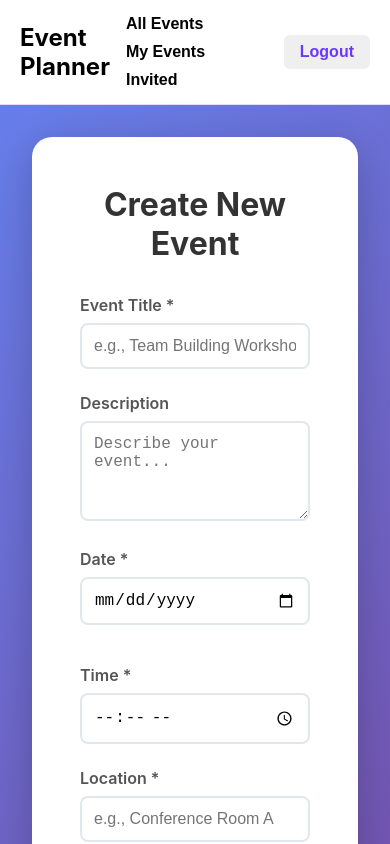
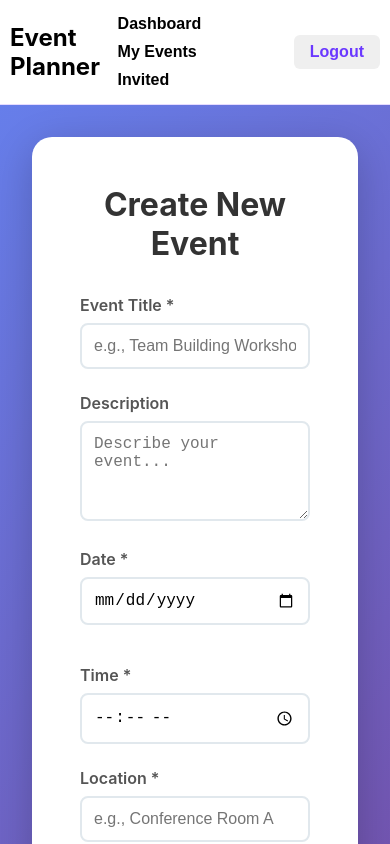
Before and after one commit to Event-Planner-System/frontend-service, a React (Create React App) app: page /create-event in a window 390 px wide. Shown: the top 844 px of the page. Built offline with nearby package versions, Linux system fonts and the light colour scheme.

Commit message:
integrated new dashboard and navbar

```diff
--- a/src/components/Card/Card.js
+++ b/src/Components/Card.js
@@ -1,4 +1,4 @@
-import './Card.css';
+import '../styles/Card.css';
 
 export default function Card() {
     return (
--- /dev/null
+++ b/src/Components/Navbar.js
@@ -0,0 +1,31 @@
+import React, { useContext } from 'react';
+import '../styles/Navbar.css';
+import { AuthContext } from '../context/AuthContext.js';
+import { useNavigate } from 'react-router-dom';
+
+export default function Navbar() {
+    const { user, logout } = useContext(AuthContext);
+    const navigate = useNavigate();
+
+    const handleLogout = () => {
+    logout();
+    navigate('/login');
+  };
+    return (
+        <div id="navbar">
+            <h2 className="title">Event Planner</h2>
+
+            <div id="center-buttons">
+            <button className="nav-btn">Dashboard</button>
+            <button className="nav-btn">My Events</button>
+            <button className="nav-btn">Invited</button>
+            </div>
+
+            <button className="logout" onClick={handleLogout}>Logout</button>
+
+        </div>
+
+
+    );
+
+}
--- a/src/components/Search/Search.js
+++ b/src/Components/Search.js
@@ -1,4 +1,4 @@
-import './Search.css';
+import '../styles/Search.css';
 
 export default function Search() {
     return (
--- a/src/components/Navbar/Navbar.css
+++ /dev/null
@@ -1,55 +0,0 @@
-#navbar {
-  display: flex;
-  justify-content: space-between;
-  align-items: center;
-  padding: 10px 20px;
-  border-bottom: 1px solid #e5dbff;
-}
-
-.title {
-  margin: 0;
-  color: #000000;
-}
-
-.title:hover {
-  color: #6b38ff;
-  cursor: pointer;
-}
-
-.center-buttons {
-  display: flex;
-  gap: 15px;
-}
-
-
-.nav-btn {
-  padding: 5px 16px;
-  border: none;
-  border-radius: 6px;
-  cursor: pointer;
-  background-color: #ffffff;
-  color: rgb(0, 0, 0);
-  font-weight: bold;
-  font-size: 16px;
-  margin-right: 10px;
-}
-
-.nav-btn:hover {
-  background: #6b38ff;
-  color: white;
-}
-
-.logout {
-  padding: 8px 16px;
-  font-weight: bold;
-  color: #6b38ff;
-  border-radius: 6px;
-  border: none;
-  cursor: pointer;
-  font-size: medium;
-}
-
-.logout:hover {
-  background: #f32e02;
-  color: white;
-}
--- a/src/components/Navbar/Navbar.js
+++ /dev/null
@@ -1,21 +0,0 @@
-import './Navbar.css';
-
-export default function Navbar() {
-    return (
-        <div id="navbar">
-            <h2 className="title">Event Planner</h2>
-
-            <div id="center-buttons">
-            <button className="nav-btn">All Events</button>
-            <button className="nav-btn">My Events</button>
-            <button className="nav-btn">Invited</button>
-            </div>
-
-            <button className="logout">Logout</button>
-
-        </div>
-
-
-    );
-
-}
--- a/src/pages/CreateEvent.js
+++ b/src/pages/CreateEvent.js
@@ -1,7 +1,7 @@
 import React, { useState, useContext } from 'react';
 import { EventContext } from '../context/EventContext';
 import { useNavigate } from 'react-router-dom';
-import Navbar from '../Components/Navbar/Navbar.js';
+import Navbar from '../Components/Navbar.js';
 import '../styles/CreateEvent.css';
 
 const CreateEvent = () => {
--- a/src/pages/Dashboard.js
+++ b/src/pages/Dashboard.js
@@ -1,7 +1,7 @@
 import '../styles/Dashboard.css';
-import Search from '../Components/Search/Search.js';
-import Card from '../Components/Card/Card.js';
-import Nabvar from '../Components/Navbar/Navbar.js';
+import Search from '../Components/Search.js';
+import Card from '../Components/Card.js';
+import Nabvar from '../Components/Navbar.js';
 import { useNavigate } from 'react-router-dom';
 
 export default function Dashboard() {
--- a/src/pages/MyEvents.js
+++ b/src/pages/MyEvents.js
@@ -1,6 +1,6 @@
 import React, { useState, useEffect, useContext } from 'react';
 import { EventContext } from '../context/EventContext';
-import Navbar from '../Components/Navbar/Navbar.js';
+import Navbar from '../Components/Navbar.js';
 import axios from 'axios';
 import '../styles/MyEvents.css';
 
--- a/src/styles/Navbar.css
+++ b/src/styles/Navbar.css
@@ -1,97 +1,55 @@
-.navbar {
-  background: linear-gradient(135deg, #667eea 0%, #764ba2 100%);
-  padding: 1rem 2rem;
-  box-shadow: 0 2px 10px rgba(0, 0, 0, 0.1);
-  position: sticky;
-  top: 0;
-  z-index: 100;
-}
-
-.navbar-container {
-  max-width: 1200px;
-  margin: 0 auto;
+#navbar {
   display: flex;
   justify-content: space-between;
   align-items: center;
+  padding: 10px 10px;
+  border-bottom: 1px solid #e5dbff;
 }
 
-.navbar-brand {
-  font-size: 1.5rem;
-  font-weight: bold;
-  color: white;
-  cursor: pointer;
-  transition: opacity 0.3s;
+.title {
+  margin: 0;
+  color: #000000;
 }
 
-.navbar-brand:hover {
-  opacity: 0.8;
+.title:hover {
+  color: #6b38ff;
+  cursor: pointer;
 }
 
-.navbar-links {
+.center-buttons {
   display: flex;
-  gap: 1rem;
+  gap: 15px;
 }
 
-.nav-link {
-  background: transparent;
-  border: 2px solid rgba(255, 255, 255, 0.3);
-  color: white;
-  padding: 0.5rem 1.5rem;
-  border-radius: 25px;
+
+.nav-btn {
+  padding: 5px 16px;
+  border: none;
+  border-radius: 6px;
   cursor: pointer;
-  font-size: 1rem;
-  transition: all 0.3s;
+  background-color: #ffffff;
+  color: rgb(0, 0, 0);
+  font-weight: bold;
+  font-size: 16px;
+  margin-right: 10px;
 }
 
-.nav-link:hover {
-  background: rgba(255, 255, 255, 0.2);
-  border-color: white;
-  transform: translateY(-2px);
+.nav-btn:hover {
+  background: #6b38ff;
+  color: white;
 }
 
-.navbar-user {
-  display: flex;
-  align-items: center;
-  gap: 1rem;
+.logout {
+  padding: 8px 16px;
+  font-weight: bold;
+  color: #6b38ff;
+  border-radius: 6px;
+  border: none;
+  cursor: pointer;
+  font-size: medium;
 }
 
-.user-email {
+.logout:hover {
+  background: #f32e02;
   color: white;
-  font-size: 0.9rem;
-  padding: 0.5rem 1rem;
-  background: rgba(255, 255, 255, 0.1);
-  border-radius: 20px;
 }
-
-.btn-logout {
-  background: #ff4757;
-  color: white;
-  border: none;
-  padding: 0.6rem 1.5rem;
-  border-radius: 25px;
-  cursor: pointer;
-  font-size: 1rem;
-  transition: all 0.3s;
-}
-
-.btn-logout:hover {
-  background: #ee5a6f;
-  transform: translateY(-2px);
-  box-shadow: 0 4px 15px rgba(255, 71, 87, 0.4);
-}
-
-@media (max-width: 768px) {
-  .navbar-container {
-    flex-direction: column;
-    gap: 1rem;
-  }
-
-  .navbar-links {
-    flex-wrap: wrap;
-    justify-content: center;
-  }
-
-  .user-email {
-    display: none;
-  }
-}
```
Also changed, not shown: src/logo.svg (deleted), src/styles/Card.css (renamed from src/components/Card/Card.css), src/styles/Search.css (renamed from src/components/Search/Search.css).
